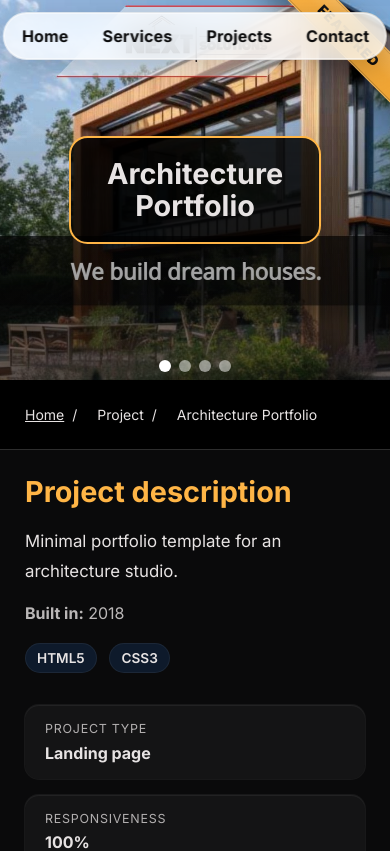
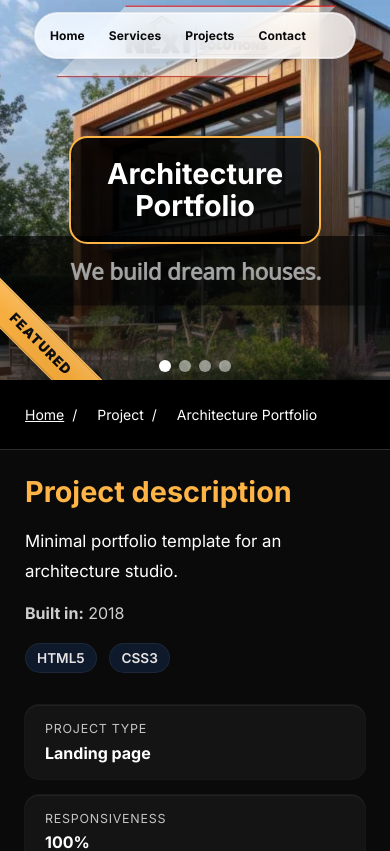
Before and after one commit to andreinemeti/portfolio-refactor, a Next.js app: page /project/architecture-portfolio in a window 390 px wide. Shown: the top 851 px of the page. Built offline with nearby package versions, Linux system fonts and the light colour scheme.

Commit message:
Fixed nav on mobile

```diff
--- a/app/api/project/route.ts
+++ b/app/api/project/route.ts
@@ -19,7 +19,7 @@ export async function GET(req: NextRequest) {
   }
 
   const tags = tagsParam!.split(',').map(t => t.trim().toLowerCase());
-  const match = projects.find(p => tags.every(t => p.tags.map(x=>x.toLowerCase()).includes(t)));
+  const match = projects.find(p => tags.every(t => p.tags.map(x => x.toLowerCase()).includes(t)));
   if (!match) {
     return NextResponse.json({ error: 'No project with the given tags.' }, { status: 404 });
   }
--- a/app/page.tsx
+++ b/app/page.tsx
@@ -23,6 +23,7 @@ export default function HomePage() {
       <section className="hero hero--home">
         <div className="hero__header">
           <h1 className="hero__title">Hi, I&apos;m Andrei</h1>
+          {/* <svg className="nf__art" viewBox="0 0 120 60" aria-hidden="true"><defs><linearGradient id="g" x1="0" x2="1"><stop offset="0" stop-color="#ffb546"></stop><stop offset="1" stop-color="#f73614ff"></stop></linearGradient></defs><text x="50%" y="50%" dy="0.35em" text-anchor="middle" font-size="22" fill="url(#g)" font-weight="800">Front-end Developer</text></svg> */}
           <p className="hero__subtitle">Front-end Developer</p>
         </div>
       </section>
--- a/app/styles/base/base.scss
+++ b/app/styles/base/base.scss
@@ -3,7 +3,7 @@ body {
     margin: 0;
     padding: 0;
     font-family: var(--font-sans);
-    color: #E7E3E3;
+    color: #fff;
     background: #0A0A0B;
 }
 
--- a/app/styles/components/_nav.scss
+++ b/app/styles/components/_nav.scss
@@ -72,22 +72,3 @@
     inset 0 0 0 1px rgba(255, 255, 255, 0.06);
   border: 1px solid rgba(255, 255, 255, 0.06);
 }
-
-/* Small screens: allow gentle horizontal scroll if needed */
-@media (max-width: 420px) {
-  .nav {
-    max-width: 96vw;
-    padding: 4px;
-  }
-  .nav__list {
-    overflow-x: auto;
-    -webkit-overflow-scrolling: touch;
-    scrollbar-width: none;        /* Firefox */
-  }
-  .nav__list::-webkit-scrollbar { /* WebKit */
-    display: none;
-  }
-  .nav__link {
-    padding: 9px 14px;
-  }
-}
--- a/app/styles/media-queries.scss
+++ b/app/styles/media-queries.scss
@@ -59,9 +59,35 @@
     }
 
      .hero__ribbon {
-    right: -70px;
-    width: 220px;
-    padding: .55rem 0;
-    font-size: .85rem;
+        width: 220px;
+        padding: 0.55rem 0;
+        font-size: 0.85rem;
+        right: unset;
+        left: -70px;
+        bottom: 18px;
+        top: unset;
+  }
+
+    .nav {
+        left: 0;
+        right: 0;
+        margin: auto;
+        transform: none;
+        width: 79vw;
+
+        max-width: unset;
+  }
+  .nav__list {
+    overflow-x: auto;
+    -webkit-overflow-scrolling: touch;
+    scrollbar-width: none;        /* Firefox */
+  }
+  .nav__list::-webkit-scrollbar { /* WebKit */
+    display: none;
+  }
+  .nav__link {
+    padding: 9px 9px;
+    font-size: 12px;
+
   }
 }
```
Also changed, not shown: lib/data/services.ts (added, +30 -0 lines).
